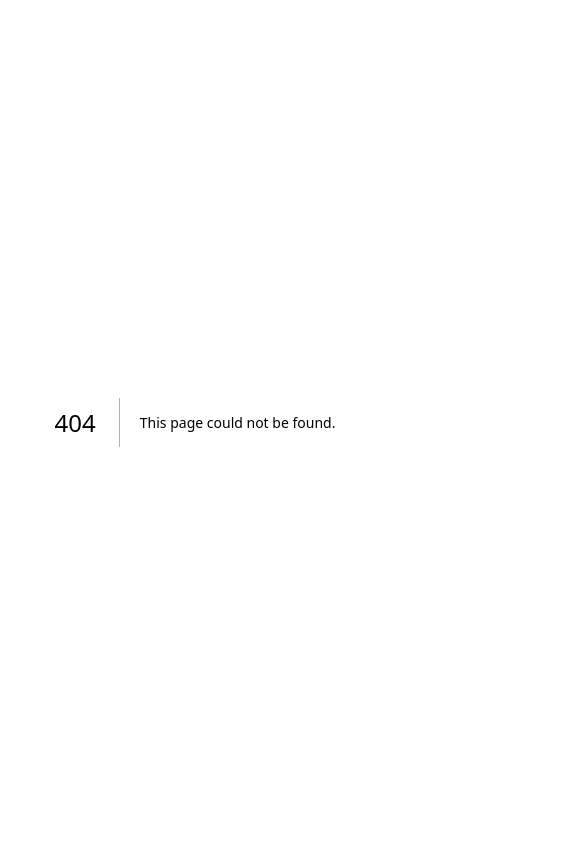
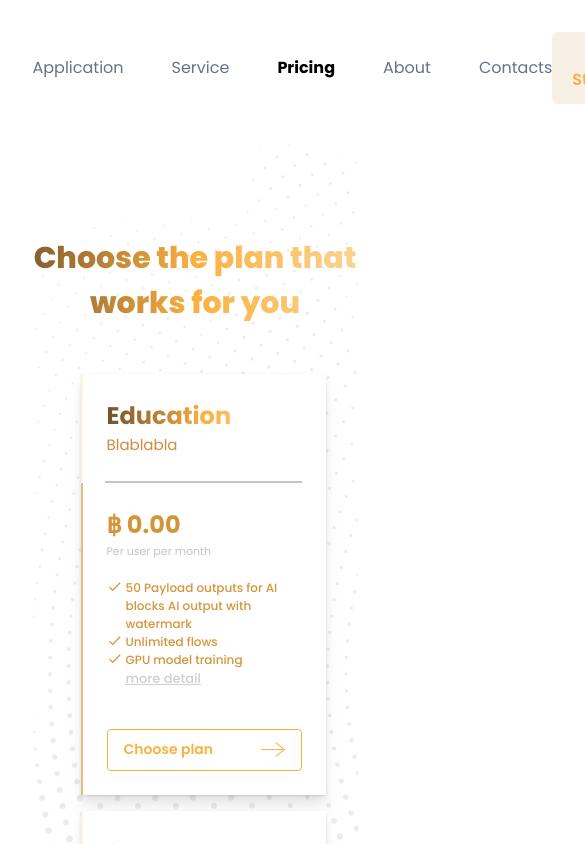
Before and after one commit to deeptech-kmitl/frontend-cira-merchant, a Next.js app: page /pricing in a window 390 px wide. Before the commit this address had no page. Shown: the top 844 px of the page, 585 px wide, since content can reach past the window. Built offline with nearby package versions, Linux system fonts and the light colour scheme.

Commit message:
Vlc 22 (#14)
* pricingcard

* feat: Navbar and Footer at pricing page

* feat: most popular plan

* feat: responsive

* feat: bg dot

* feat: responsive pricing

* fix: responsive pricing

* feat: responsive at pricing page

* fix: responsive pricing

```diff
--- /dev/null
+++ b/components/CardPlan.tsx
@@ -0,0 +1,153 @@
+interface plan {
+  title: string;
+  subTitle: string;
+  price: string;
+  feature: any;
+}
+const data: plan[] = [
+  {
+    title: 'Education',
+    subTitle: 'Blablabla',
+    price: '฿ 0.00',
+    feature: [
+      '50 Payload outputs for AI blocks AI output with watermark',
+      'Unlimited flows',
+      'GPU model training',
+    ],
+  },
+  {
+    title: 'Startup',
+    subTitle: 'Blablabla',
+    price: '฿ 599.00',
+    feature: [
+      'Unlimited Payload outputs for AI blocks',
+      'Unlimited flows',
+      'GPU model training',
+      'Inference model with maximum 2 stages',
+    ],
+  },
+  {
+    title: 'Professional',
+    subTitle: 'Most Popular',
+    price: '฿ 4199.00',
+    feature: [
+      'Unlimited Payload outputs for AI blocks',
+      'Unlimited flows',
+      'GPU model training',
+      'GPU Inference (Unlimited model)',
+      'CPU Inference (Unlimited)',
+    ],
+  },
+  {
+    title: 'Enterprises',
+    subTitle: 'Blablabla',
+    price: 'App contact us',
+    feature: [
+      'Unlimited Payload outputs for AI blocks',
+      'Unlimited flows',
+      'GPU model training',
+      'GPU Inference (Unlimited model)',
+      'CPU Inference (Unlimited)',
+      'Industrial commercial devices plugin',
+    ],
+  },
+];
+const CardPlan = () => {
+  return (
+    <div className="flex justify-center px-10 lg:px-0 my-10 flex-col lg:flex-row">
+      {data.map((item: plan, i: number) => (
+        <div
+          key={i}
+          className={`bg-[#FFFFFF] xl:mx-4 m-2 w-full lg:max-w-[230px] xl:max-w-[273px] shadow drop-shadow-xl overflow-hidden ${
+            i == 2 ? 'lg:scale-[105%]' : ''
+          }`}
+        >
+          <div className="border-l-2 border-[#FFF2DE] p-6">
+            <h1 className="font-bold text-[24px] text-transparent bg-clip-text bg-gradient-to-r from-[#73522C] via-[#FCB040] to-[#FFE79A]">
+              {item.title}
+            </h1>
+            <h1
+              className={`text-[15px] text-[#D48A3A] ${
+                i == 2 ? 'border-2 text-center min-[1420px]:w-1/2' : ''
+              }`}
+            >
+              {item.subTitle}
+            </h1>
+          </div>
+          <div>
+            <div className="mx-6 border-b-2 border-[#C4C4C4]"></div>
+          </div>
+
+          <div className="p-6 flex flex-col justify-between h-3/4 border-l-2 border-[#E5BD82]">
+            <div>
+              <h1 className="font-bold text-[24px] text-[#D4953A]">
+                {item.price}
+              </h1>
+              <p className="text-[11px] text-[#C4C4C4]">Per user per month</p>
+              <div className="pt-5 font-medium text-[12px] text-[#D4953A]">
+                {item.feature.map((feat: any) => (
+                  <div key={i} className="flex">
+                    <div>
+                      <svg
+                        xmlns="http://www.w3.org/2000/svg"
+                        viewBox="0 0 24 24"
+                        width="15px"
+                        height="15px"
+                        fill="#D4953A"
+                      >
+                        <path d="M9 19.4L3.3 13.7 4.7 12.3 9 16.6 20.3 5.3 21.7 6.7z" />
+                      </svg>
+                    </div>
+                    <div className="pl-1">
+                      <p>{feat}</p>
+                    </div>
+                  </div>
+                ))}
+
+                <div className="flex">
+                  <div className="w-[15px]"></div>
+                  <div className="pl-1">
+                    <a
+                      href="#"
+                      className="text-[13px] text-[#CFCFCF] underline"
+                    >
+                      more detail
+                    </a>
+                  </div>
+                </div>
+              </div>
+            </div>
+            <button
+              className={`mt-10 w-full ${
+                i == 2
+                  ? 'bg-[#FCB040] hover:bg-[#FFFFFF] group text-white font-semibold hover:text-[#FCB040] py-2 px-4 border border-transparent hover:border-[#FCB040] rounded'
+                  : 'bg-transparent hover:bg-[#FCB040] group text-[#FCB040] hover:fill-[#FFFFFF] font-semibold hover:text-white py-2 px-4 border border-[#FCB040] hover:border-transparent rounded'
+              }`}
+            >
+              <div className="flex justify-between">
+                <p className="text-[14px] xl:text-[16px] flex flex-col justify-center">
+                  Choose plan
+                </p>
+                <svg
+                  width="24"
+                  height="24"
+                  xmlns="http://www.w3.org/2000/svg"
+                  className={`${
+                    i == 2
+                      ? 'fill-white group-hover:fill-[#FCB040]'
+                      : 'fill-[#FCB040] group-hover:fill-white'
+                  }`}
+                >
+                  <path d="M21.883 12l-7.527 6.235.644.765 9-7.521-9-7.479-.645.764 7.529 6.236h-21.884v1h21.883z" />
+                </svg>
+              </div>
+            </button>
+          </div>
+          <div className="border-l-2 border-[#E5BD82] h-1/4"></div>
+        </div>
+      ))}
+    </div>
+  );
+};
+
+export default CardPlan;
--- a/components/index.ts
+++ b/components/index.ts
@@ -1,3 +1,4 @@
+export { default as CardPlan } from './CardPlan';
 export { default as Footer } from './Footer';
 export { default as About } from './home/About';
 export { default as Cases } from './home/Cases';
--- /dev/null
+++ b/pages/pricing.tsx
@@ -0,0 +1,17 @@
+import { CardPlan, GridLayout, Navbar } from '@/components';
+export default function pricing() {
+  return (
+    <>
+      <GridLayout>
+        <Navbar />
+        <div className="h-auto bg-[url('/images/dot.png')] py-[100px]">
+          <h1 className=" text-center font-extrabold text-[30px] md:text-[36px] xl:text-[46px] text-transparent bg-clip-text bg-gradient-to-r from-[#865F2E] via-[#FCB040] to-[#F9D592]">
+            Choose the plan that works for you
+          </h1>
+          <CardPlan />
+        </div>
+      </GridLayout>
+      {/* <Footer /> */}
+    </>
+  );
+}
```
Also changed, not shown: components/icons8-done.svg (added), public/images/dot.png (added).
